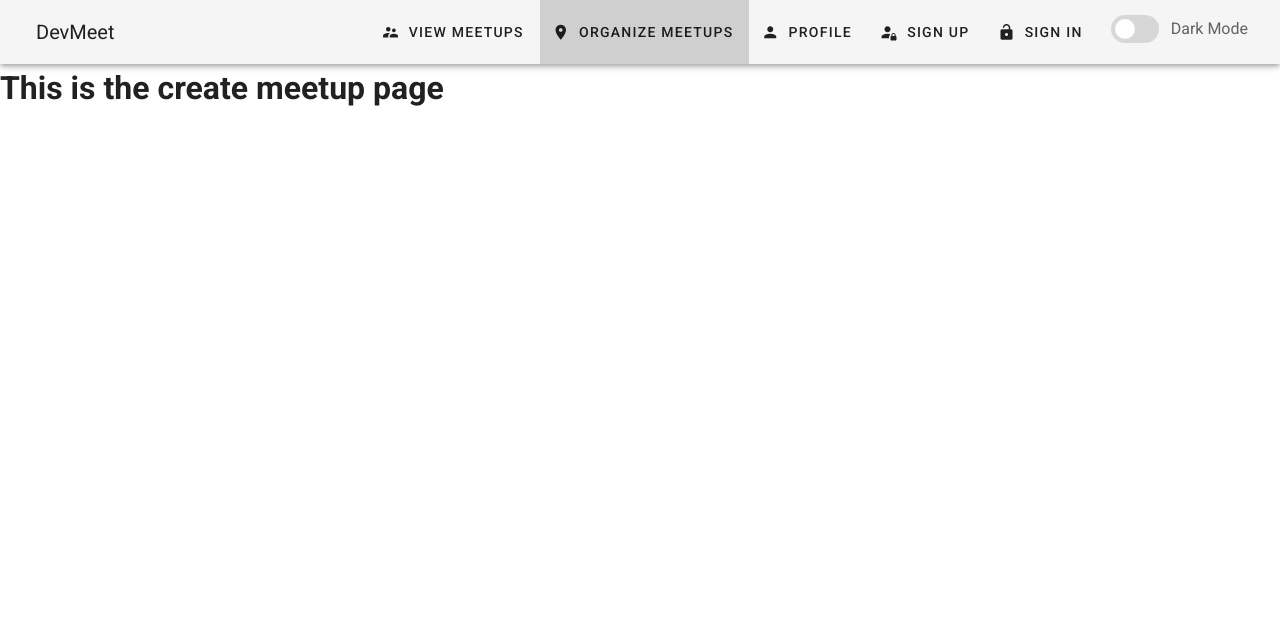
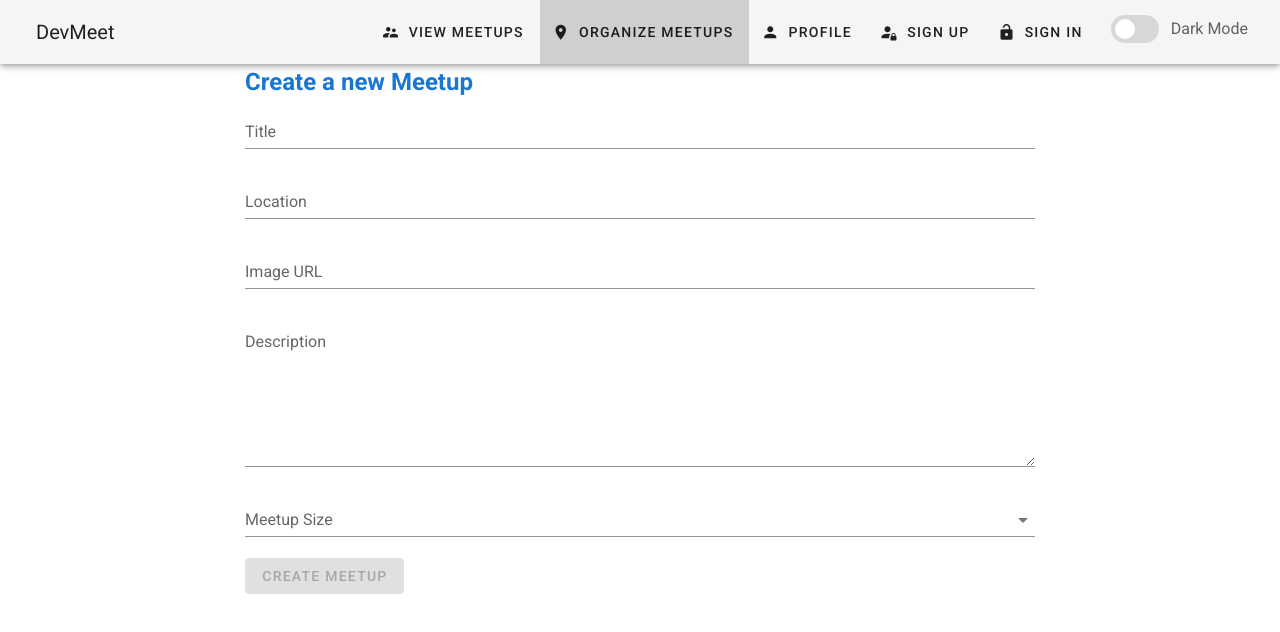
Before and after one commit to bolorundurovj/devmeet, a Vue app: page /meetup/new in a window 1280 px wide. Shown: the top 632 px of the page. Built offline with nearby package versions, Linux system fonts and the light colour scheme.

Commit message:
Create Meetup

```diff
--- a/src/components/Meetup/CreateMeetup.vue
+++ b/src/components/Meetup/CreateMeetup.vue
@@ -1,5 +1,129 @@
 <template>
-  <div>
-    <h1>This is the create meetup page</h1>
-  </div>
+  <v-container>
+    <v-layout row justify-center>
+      <v-flex xs11 sm8>
+        <h2 class="primary--text">Create a new Meetup</h2>
+      </v-flex>
+    </v-layout>
+    <v-layout row justify-center>
+      <v-flex xs11 sm8>
+        <v-form>
+          <v-text-field
+            v-model="title"
+            :rules="titleRules"
+            label="Title"
+            required
+          ></v-text-field>
+          <v-text-field
+            v-model="location"
+            :rules="locationRules"
+            label="Location"
+            required
+          ></v-text-field>
+          <v-text-field
+            v-model="imageUrl"
+            :rules="imageRules"
+            label="Image URL"
+            required
+          ></v-text-field>
+          <v-layout row>
+            <v-flex xs11 sm8>
+              <img
+                :src="imageUrl"
+                alt=""
+                class="mr-4"
+                style="height: 100px; width: auto"
+              />
+            </v-flex>
+          </v-layout>
+          <v-textarea
+            v-model="description"
+            :rules="descriptionRules"
+            label="Description"
+            required
+          >
+          </v-textarea>
+
+          <v-select
+            v-model="select"
+            :items="items"
+            :rules="[(v) => !!v || 'This is required']"
+            label="Meetup Size"
+            required
+          ></v-select>
+
+          <!-- <v-checkbox
+            v-model="checkbox"
+            :rules="[(v) => !!v || 'You must agree to continue!']"
+            label="Do you agree to our terms?"
+            required
+          ></v-checkbox> -->
+
+          <v-btn
+            :disabled="!formIsValid"
+            color="success"
+            class="mr-4"
+            @click="onCreateMeetup"
+          >
+            Create meetup
+          </v-btn>
+
+          <!-- <v-btn color="error" class="mr-4" @click="reset"> Cancel </v-btn> -->
+        </v-form>
+      </v-flex>
+    </v-layout>
+  </v-container>
 </template>
+
+<script>
+export default {
+  data: () => ({
+    title: "",
+    titleRules: [(v) => !!v || "Title is required"],
+    location: "",
+    locationRules: [(v) => !!v || "Location is required"],
+    imageUrl: "",
+    imageRules: [(v) => !!v || "Image is required"],
+    description: "",
+    descriptionRules: [(v) => !!v || "Description is required"],
+    select: null,
+    items: ["1-20", "21-50", "51-100", "Above 100"],
+  }),
+  computed: {
+    formIsValid() {
+      return (
+        this.title !== "" &&
+        this.location !== "" &&
+        this.imageUrl !== "" &&
+        this.description !== ""
+      );
+    },
+  },
+
+  methods: {
+    validate() {
+      this.$refs.form.validate();
+    },
+    reset() {
+      this.$refs.form.reset();
+    },
+    resetValidation() {
+      this.$refs.form.resetValidation();
+    },
+    onCreateMeetup() {
+      if (!this.formIsValid) {
+        return;
+      }
+      const meetupData = {
+        title: this.title,
+        location: this.location,
+        imageUrl: this.imageUrl,
+        description: this.description,
+        date: new Date(),
+      };
+      this.$store.dispatch("createMeetup", meetupData);
+      this.$router.push("/meetups");
+    },
+  },
+};
+</script>
--- a/src/components/Meetup/Meetups.vue
+++ b/src/components/Meetup/Meetups.vue
@@ -17,7 +17,7 @@
                 <v-card-title primary-title>
                   <div>
                     <h5 class="white--text mb-0 text-h5">{{ meetup.title }}</h5>
-                    <div class="text-subtitle-2">{{ meetup.date }}</div>
+                    <div class="text-subtitle-2">{{ parseDate(meetup.date)}}</div>
                   </div>
                 </v-card-title>
                 <v-card-actions>
@@ -42,6 +42,10 @@ export default {
       return this.$store.getters.loadedMeetups;
     },
   },
-  methods: {},
+  methods: {
+    parseDate(date) {
+      return new Date(date);
+    },
+  },
 };
 </script>
--- a/src/store/index.js
+++ b/src/store/index.js
@@ -67,8 +67,25 @@ export const store = new Vuex.Store({
       registeredMeetups: ['nfnjskaalalalsmks'],
     },
   },
-  mutations: {},
-  actions: {},
+  mutations: {
+    createMeetup(state, payload) {
+      state.loadedMeetups.push(payload);
+    },
+  },
+  actions: {
+    createMeetup({ commit }, payload) {
+      const meetup = {
+        title: payload.title,
+        location: payload.location,
+        imageUrl: payload.imageUrl,
+        description: payload.description,
+        date: payload.date,
+        id: Math.ceil(Math.random() * 10000000000000000 * Math.random()),
+      };
+      //Store to firebase
+      commit('createMeetup', meetup);
+    },
+  },
   getters: {
     loadedMeetups(state) {
       return state.loadedMeetups.sort((meetupA, meetupB) => {
```
